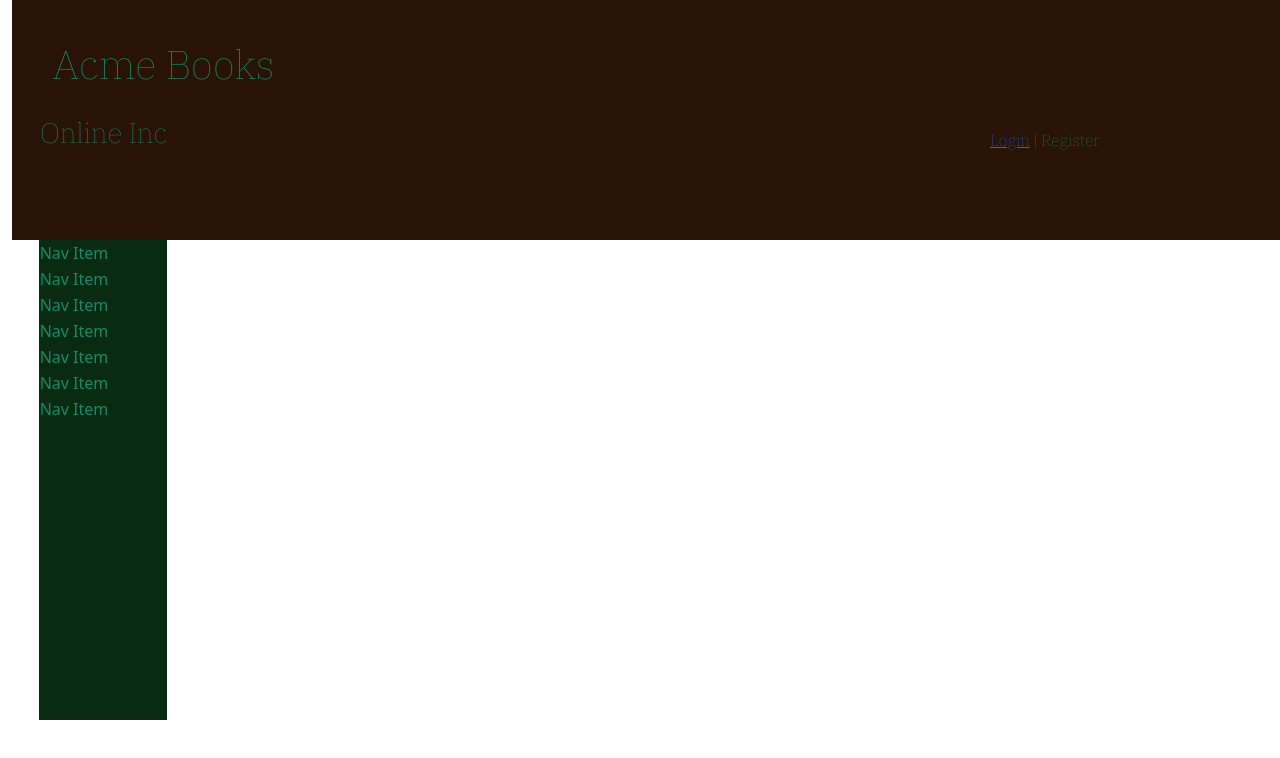
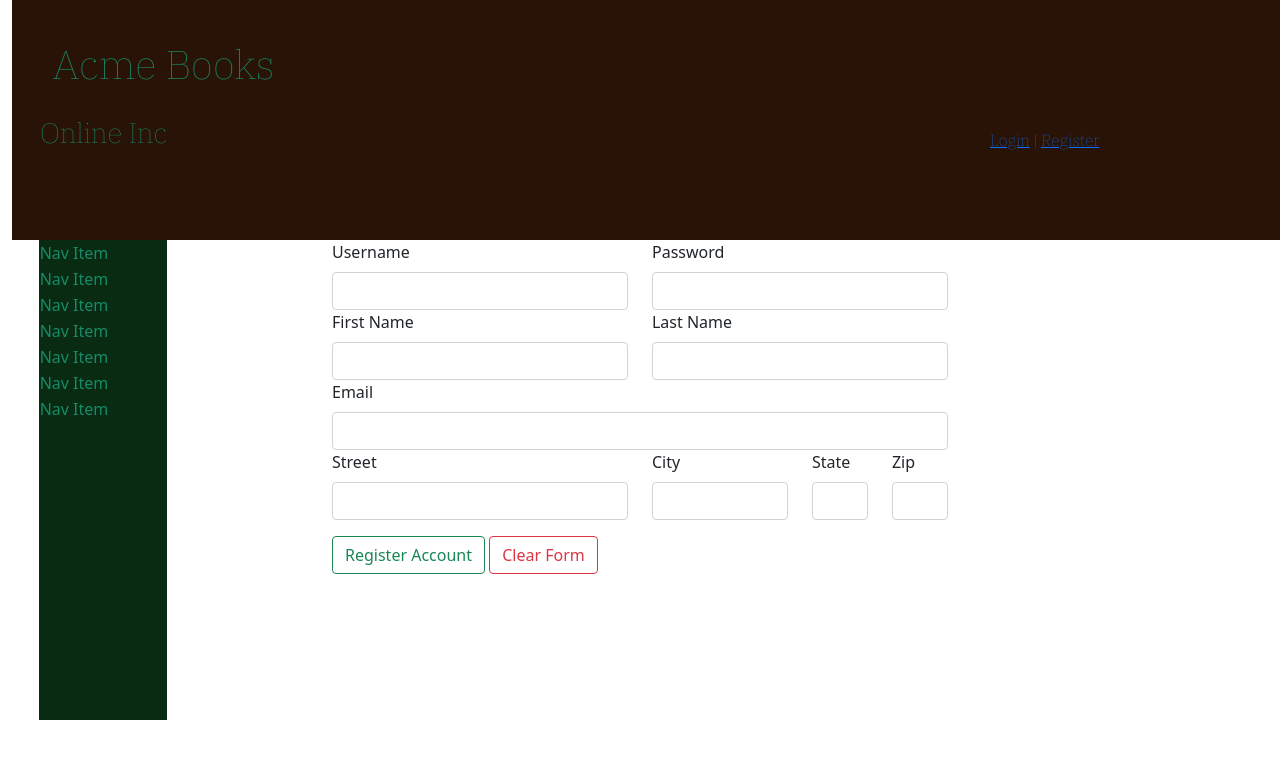
Before and after one commit to Midnight-Sighs/E-Commerce_Acme_Books_Front_End, a React (Create React App) app: page /register in a window 1280 px wide. Shown: the top 758 px of the page. Built offline with nearby package versions, Linux system fonts and the light colour scheme.

Commit message:
registration
registration

```diff
--- a/src/App.js
+++ b/src/App.js
@@ -3,10 +3,12 @@ import './Styles/App.css';
 import { BrowserRouter as Switch, Route, Router} from "react-router-dom";
 import createHistory from 'history/createBrowserHistory';
 import { Container, Row, Col } from 'react-bootstrap';
+import axios from 'axios';
 import NavBar from './Components/NavBar/NavBar'
 import Header from './Components/Header/Header'
 import Anon from './Pages/AnonPage/Anon'
 import LoginPage from './Pages/LoginPage/LoginPage'
+import RegisterPage from './Pages/RegisterPage/RegisterPage'
 
 
 const history = createHistory();
@@ -14,11 +16,62 @@ class App extends Component {
   constructor(props) {
     super(props);
     this.state = {
-
+      token: [],
+      user: [],
+      currentUser: [],
+      registeredUser: [],
     };
 
   };
 
+  register = async (registerUser) => {
+    console.log(registerUser);
+    let response = await axios.post('http://localhost:62321/api/authentication', registerUser);
+    console.log(response.data);
+    if (response === undefined) {
+      this.setState({});
+    } else {
+      this.setState({
+        registeredUser: response.data,
+      });
+      console.log(registerUser);
+    }
+};
+
+login = async (login) => {
+    let response = await axios.post('http://localhost:62321/api/authentication/login/', login);
+    if (response === undefined) {
+      this.setState({});
+    } else {
+      this.setState({
+        token: response.data,
+        loggedIn: !this.state.loggedIn,
+      });
+      localStorage.setItem('token', this.state.token.token);
+      console.log(this.state.token.token);
+      console.log(this.state.user);
+      this.productTable();
+    }
+  };
+
+getCurrentUser = async () => {
+  try{
+    const jwt = localStorage.getItem('token');
+    let response = await axios.get('http://localhost:62321/api/examples/user/', {headers: {Authorization: 'Bearer ' + jwt}});
+    if (response === undefined) {
+      this.setState({});
+    }
+    else {
+      this.setState({
+        user: response.data,
+      });
+      console.log(this.state.user)
+    }
+  }
+  catch(err) {
+    console.log(err);
+  }
+};
 
 
   render() {
@@ -41,6 +94,11 @@ class App extends Component {
               render={() => <LoginPage/>}
               />
 
+              <Route
+              exact path='/register'
+              render={() => <RegisterPage register={this.register}/>}
+              />
+
             </Switch>
           </Router>
           </Col>
--- a/src/Components/Header/Header.jsx
+++ b/src/Components/Header/Header.jsx
@@ -12,7 +12,7 @@ function Header() {
                 </div>
                 <div className="col-6">{/*Search Bar Here*/}</div>
                 <div className="col-3 log-reg">
-                    <p><a href='/login'>Login</a>   |   Register</p>
+                    <p><a href='/login'>Login</a>   |   <a href='/register'>Register</a></p>
                 </div>
 
             </div>
--- a/src/Pages/RegisterPage/RegisterPage.jsx
+++ b/src/Pages/RegisterPage/RegisterPage.jsx
@@ -1,19 +1,121 @@
-import React, { Component } from 'react';
-import axios from 'axios';
-import Header from '../../Components/Header/Header'
+import React, { Component } from "react";
+import { Form, Button, Row, Col } from "react-bootstrap";
 
 class RegisterPage extends Component {
-    constructor(props) {
+    constructor(props){
         super(props);
-        this.state = {  }
+        this.state = {
+            username: "",
+            password: "",
+            firstname: "",
+            lastname: "",
+            email: "",
+            street: "",
+            city: "",
+            state: "",
+            zip: "",
+
+        }
     }
-    render() {
-        return (
-            <>
-            <Header />
-            </>
-         );
+
+    handleChange = (event) => {
+        this.setState({
+            [event.target.name]: event.target.value
+        });
+    }
+
+    handleSubmit = (event) => {
+        event.preventDefault();
+        const user = {
+            username: this.state.username,
+            password: this.state.password,
+            firstname: this.state.firstname,
+            lastname: this.state.lastname,
+            email: this.state.email,
+            street: this.state.street,
+            city: this.state.city,
+            state: this.state.city,
+            zip: this.state.zip
+
+        }
+        console.log(user)
+        this.props.register(user);
+        this.setState({
+            username: "",
+            password: "",
+            firstname: "",
+            lastname: "",
+            email: "",
+            street: "",
+            city: "",
+            state: "",
+            zip: ""
+        });
+    }
+
+    render(){
+        return(
+            <div>
+                <Form onSubmit ={this.handleSubmit}>
+                    <Form.Group className="mb-3" controlId="formBasicRegister">
+                    <Row>
+                        <Col sm={4}>
+                            <Form.Label>Username</Form.Label>
+                            <Form.Control type='text' name='username' onChange={this.handleChange} value={this.state.username}/>
+                        </Col>
+                        <Col sm={4}>
+                            <Form.Label>Password</Form.Label>
+                            <Form.Control type='text' name='password' onChange={this.handleChange} value={this.state.password}/>
+                        </Col>
+                    </Row>
+
+                    <Row>
+                        <Col sm={4}>
+                            <Form.Label>First Name</Form.Label>
+                            <Form.Control type='text' name='firstname' onChange={this.handleChange} value={this.state.firstname}/>
+                        </Col>
+                        <Col sm={4}>
+                            <Form.Label>Last Name</Form.Label>
+                            <Form.Control type='text' name='lastname' onChange={this.handleChange} value={this.state.lastname}/>
+                        </Col>
+                    </Row>
+
+                    <Row>
+                        <Col sm={8}>
+                            <Form.Label>Email</Form.Label>
+                            <Form.Control type='text' name='email' onChange={this.handleChange} value={this.state.email}/>
+                        </Col>
+                    </Row>
+
+                    <Row>
+                        <Col sm={4}>
+                            <Form.Label>Street</Form.Label>
+                            <Form.Control type='text' name='street' onChange={this.handleChange} value={this.state.street}/>
+                        </Col>
+                        <Col sm={2}>
+                            <Form.Label>City</Form.Label>
+                            <Form.Control type='text' name='city' onChange={this.handleChange} value={this.state.city}/>
+                        </Col>
+                        <Col sm={1}>
+                            <Form.Label>State</Form.Label>
+                            <Form.Control type='text' name='state' onChange={this.handleChange} value={this.state.state}/>
+                        </Col>
+                        <Col sm={1}>
+                            <Form.Label>Zip</Form.Label>
+                            <Form.Control type='text' name='zip' onChange={this.handleChange} value={this.state.zip}/>
+                        </Col>
+                    </Row>
+
+
+
+                    </Form.Group>
+                    <Form.Group className="mb-3" controlId="formBasicButton">
+                    <Button variant="outline-success" type='submit' value='Submit'>Register Account</Button>{' '}
+                    <Button variant="outline-danger" type='reset' value='reset'>Clear Form</Button>
+                    </Form.Group>
+                </Form>
+            </div>
+        );
     }
 }
-
 export default RegisterPage;
```
